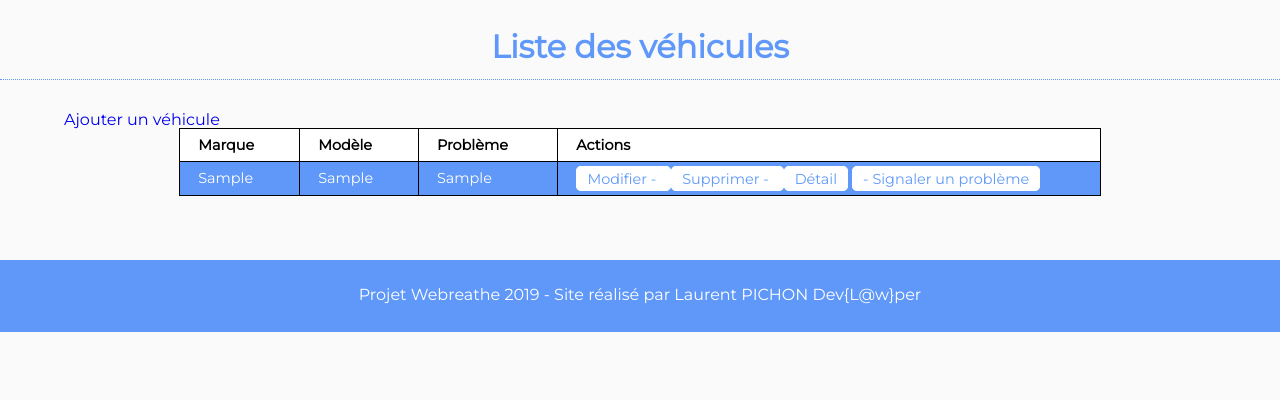
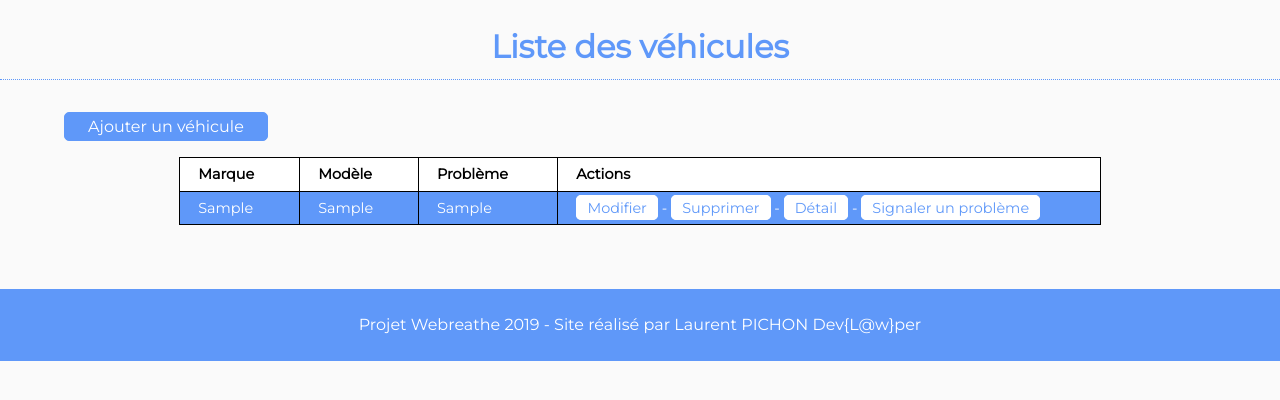
Before and after one commit to devlawper/projet-webreathe, a PHP site: page /liste-vehicules.php in a window 1280 px wide. Shown: the part 225-625 px from the top of the page. Run offline with PHP 8.4, Linux system fonts and the light colour scheme; the visitor is signed in with stand-in values (Sample User, id 1); tables that the repository leaves empty or names only in its code hold one stand-in row (values such as "Sample post"); some libraries are stand-ins or nearby versions.

Commit message:
Mise en page detail vehicule et operation pour gestionnaire

```diff
--- a/src/detail-operation.php
+++ b/src/detail-operation.php
@@ -1,8 +1,8 @@
 <?php
 require 'config/functions.php';
 
-// Si l'utilisateur n'est pas 'technicien' on le renvoie au tableau de bord
-if(!is_technicien()){
+// Si l'utilisateur n'est pas 'gestionnaire' ou 'technicien' on le renvoie au tableau de bord
+if(!is_gestionnaire() && !is_technicien()){
 	header('location:index.php');
 }
 
--- a/src/templates/detail-operation.phtml
+++ b/src/templates/detail-operation.phtml
@@ -1,6 +1,6 @@
-<!-- Si l'utilisateur n'est pas 'technicien' on le renvoie au tableau de bord -->
+<!-- Si l'utilisateur n'est pas 'gestionnaire' ou 'technicien' on le renvoie au tableau de bord -->
 <?php
-if(!is_technicien()){
+if(!is_gestionnaire() && !is_technicien()){
 	header('location:index.php');
 }
 ?>
@@ -37,12 +37,14 @@ if(!is_technicien()){
             <th>Description</th>
             <td><?= $operation['description'] ?></td>
         </tr>
+        <?php if(is_technicien()):?>
         <tr>
             <th>Actions</th>
             <td>
                 <a class="btn" href="modif-operation.php?id=<?=$operation['id'] ?>">Modifier</a>
             </td>
         </tr>
+        <?php endif;?>
     </table>
 </section>
 <section class="photos">
--- a/src/templates/liste-vehicules.phtml
+++ b/src/templates/liste-vehicules.phtml
@@ -10,7 +10,7 @@ if(!is_gestionnaire() && !is_technicien()){
 <h1>Liste des véhicules</h1>
 <section class="container">
     <?php if(is_gestionnaire()){
-        echo ('<a href="ajout-vehicule.php">Ajouter un véhicule</a>');
+        echo ('<a class="btn ib" href="ajout-vehicule.php">Ajouter un véhicule</a>');
     }
     ?>
     <table class="table tableList">
@@ -36,12 +36,12 @@ if(!is_gestionnaire() && !is_technicien()){
                 </td>
                 <td>
                     <?php if(is_gestionnaire()):?>
-                    <a class="btn" href="modif-vehicule.php?id=<?=$vehicule['id'] ?>">Modifier - </a>
-                    <span class="supprVehicule btn" data-id="<?= $vehicule['id'] ?>">Supprimer - </span>
+                    <a class="btn" href="modif-vehicule.php?id=<?=$vehicule['id'] ?>">Modifier</a> -
+                    <span class="supprVehicule btn" data-id="<?= $vehicule['id'] ?>">Supprimer</span> -
                     <?php endif ?>
                     <a class="btn" href="detail-vehicule.php?id=<?=$vehicule['id'] ?>">Détail</a>
                     <?php if(is_technicien()):?>
-                    <span class="ajoutPb btn" data-id="<?= $vehicule['id'] ?>"> - Signaler un problème</span>
+                    - <span class="ajoutPb btn" data-id="<?= $vehicule['id'] ?>">Signaler un problème</span>
                     <?php endif ?>
                 </td>
             </tr>
```
Also changed, not shown: src/templates/detail-vehicule.phtml (+7 -2 lines).
